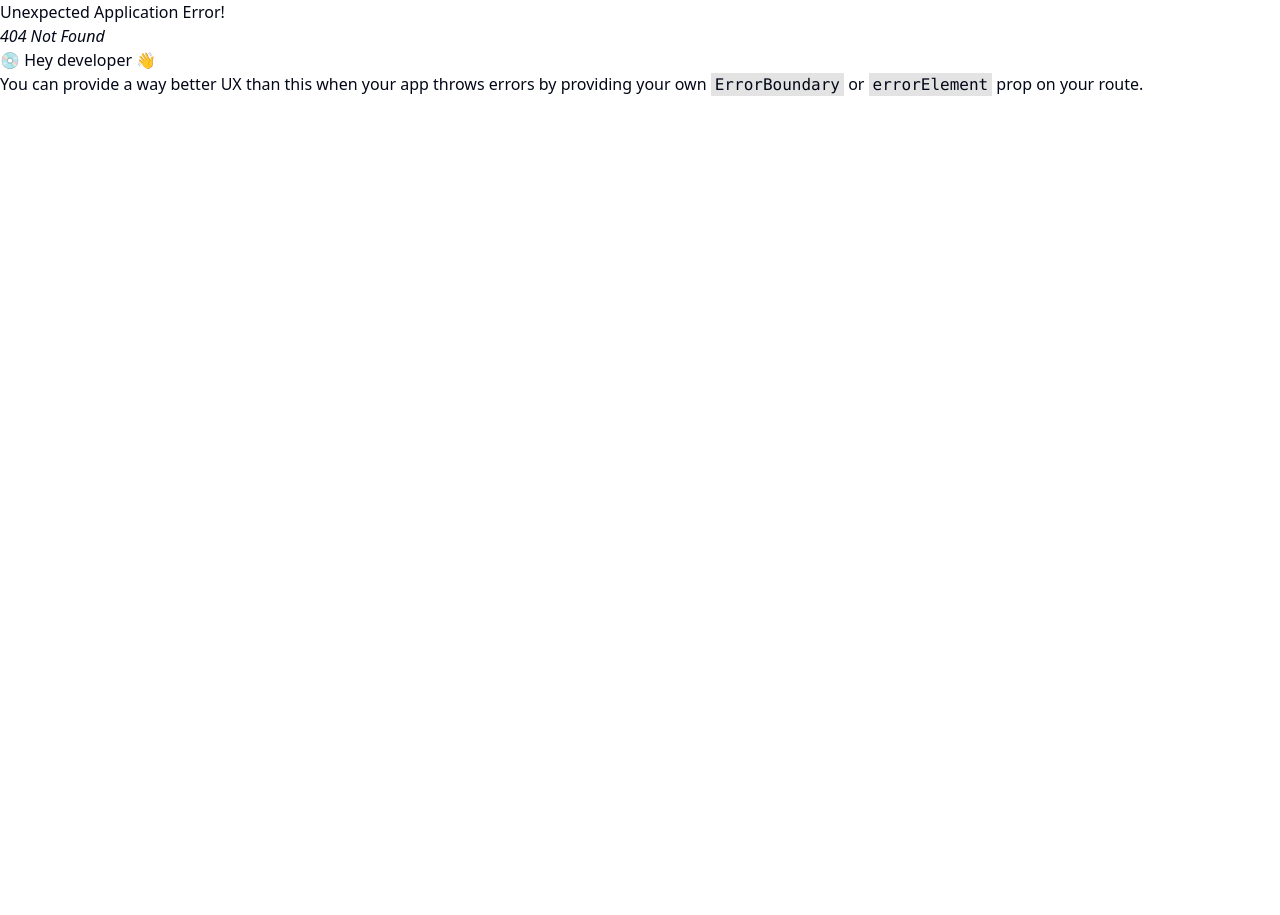
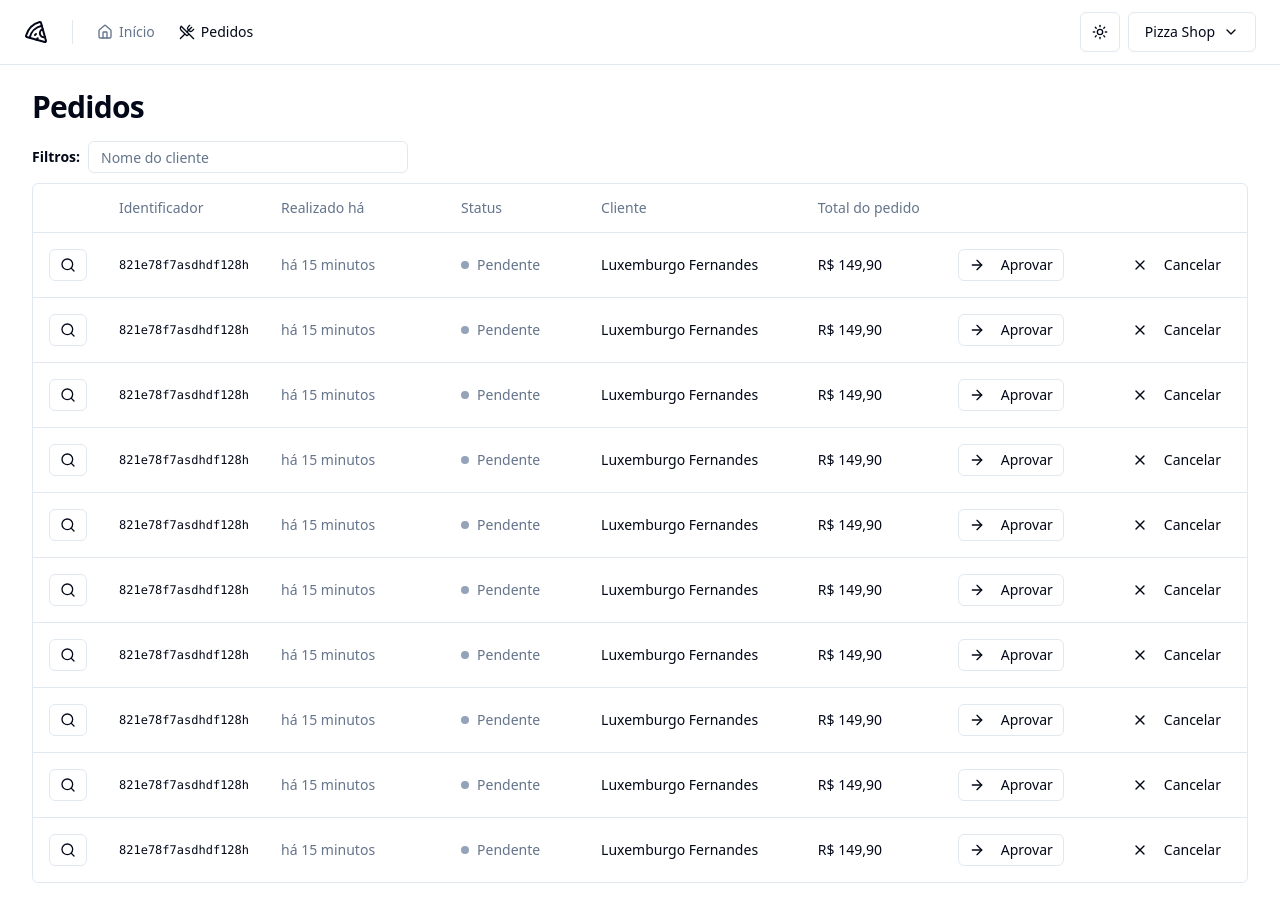
Before and after one commit to LucasAzevedoCosta/API-Restaurante, a React (Vite) app in the folder front-end/: page /orders in a window 1280 px wide. Before the commit this address had no page. Before the commit the page ends 800 px from the top, so only its background shows below. Built offline with nearby package versions, Linux system fonts and the light colour scheme.

Commit message:
:construction: Feat: Página: Listagem de pedidos

```diff
--- a/front-end/src/components/ui/button.tsx
+++ b/front-end/src/components/ui/button.tsx
@@ -22,6 +22,7 @@
       size: {
         default: "h-10 px-4 py-2",
         sm: "h-9 rounded-md px-3",
+        xs: 'h-8 px-2.5',
         lg: "h-11 rounded-md px-8",
         icon: "h-10 w-10",
       },
--- /dev/null
+++ b/front-end/src/components/ui/table.tsx
@@ -0,0 +1,117 @@
+import * as React from "react"
+
+import { cn } from "@/lib/utils"
+
+const Table = React.forwardRef<
+  HTMLTableElement,
+  React.HTMLAttributes<HTMLTableElement>
+>(({ className, ...props }, ref) => (
+  <div className="relative w-full overflow-auto">
+    <table
+      ref={ref}
+      className={cn("w-full caption-bottom text-sm", className)}
+      {...props}
+    />
+  </div>
+))
+Table.displayName = "Table"
+
+const TableHeader = React.forwardRef<
+  HTMLTableSectionElement,
+  React.HTMLAttributes<HTMLTableSectionElement>
+>(({ className, ...props }, ref) => (
+  <thead ref={ref} className={cn("[&_tr]:border-b", className)} {...props} />
+))
+TableHeader.displayName = "TableHeader"
+
+const TableBody = React.forwardRef<
+  HTMLTableSectionElement,
+  React.HTMLAttributes<HTMLTableSectionElement>
+>(({ className, ...props }, ref) => (
+  <tbody
+    ref={ref}
+    className={cn("[&_tr:last-child]:border-0", className)}
+    {...props}
+  />
+))
+TableBody.displayName = "TableBody"
+
+const TableFooter = React.forwardRef<
+  HTMLTableSectionElement,
+  React.HTMLAttributes<HTMLTableSectionElement>
+>(({ className, ...props }, ref) => (
+  <tfoot
+    ref={ref}
+    className={cn(
+      "border-t bg-muted/50 font-medium [&>tr]:last:border-b-0",
+      className
+    )}
+    {...props}
+  />
+))
+TableFooter.displayName = "TableFooter"
+
+const TableRow = React.forwardRef<
+  HTMLTableRowElement,
+  React.HTMLAttributes<HTMLTableRowElement>
+>(({ className, ...props }, ref) => (
+  <tr
+    ref={ref}
+    className={cn(
+      "border-b transition-colors hover:bg-muted/50 data-[state=selected]:bg-muted",
+      className
+    )}
+    {...props}
+  />
+))
+TableRow.displayName = "TableRow"
+
+const TableHead = React.forwardRef<
+  HTMLTableCellElement,
+  React.ThHTMLAttributes<HTMLTableCellElement>
+>(({ className, ...props }, ref) => (
+  <th
+    ref={ref}
+    className={cn(
+      "h-12 px-4 text-left align-middle font-medium text-muted-foreground [&:has([role=checkbox])]:pr-0",
+      className
+    )}
+    {...props}
+  />
+))
+TableHead.displayName = "TableHead"
+
+const TableCell = React.forwardRef<
+  HTMLTableCellElement,
+  React.TdHTMLAttributes<HTMLTableCellElement>
+>(({ className, ...props }, ref) => (
+  <td
+    ref={ref}
+    className={cn("p-4 align-middle [&:has([role=checkbox])]:pr-0", className)}
+    {...props}
+  />
+))
+TableCell.displayName = "TableCell"
+
+const TableCaption = React.forwardRef<
+  HTMLTableCaptionElement,
+  React.HTMLAttributes<HTMLTableCaptionElement>
+>(({ className, ...props }, ref) => (
+  <caption
+    ref={ref}
+    className={cn("mt-4 text-sm text-muted-foreground", className)}
+    {...props}
+  />
+))
+TableCaption.displayName = "TableCaption"
+
+export {
+  Table,
+  TableHeader,
+  TableBody,
+  TableFooter,
+  TableHead,
+  TableRow,
+  TableCell,
+  TableCaption,
+}
--- /dev/null
+++ b/front-end/src/pages/app/orders/orders.tsx
@@ -0,0 +1,92 @@
+import { ArrowRight, Search, X } from "lucide-react";
+import { Helmet } from "react-helmet";
+
+import { Button } from "@/components/ui/button";
+import { Input } from "@/components/ui/input";
+import {
+  Table,
+  TableBody,
+  TableCell,
+  TableHead,
+  TableHeader,
+  TableRow,
+} from "@/components/ui/table";
+
+export function Orders() {
+  return (
+    <>
+      <Helmet title="Pedidos" />
+
+      <div className="flex flex-col gap-4">
+        <h1 className="text-3xl font-bold tracking-tight">Pedidos</h1>
+      </div>
+      <div className="space-y-2.5">
+        <form className="flex items-center gap-2">
+          <span className="text-sm font-semibold">Filtros:</span>
+          <Input placeholder="Nome do cliente" className="h-8 w-[320px]" />
+        </form>
+
+        <div className="rounded-md border">
+          <Table>
+            <TableHeader>
+              <TableRow>
+                <TableHead className="w-[64px]"></TableHead>
+                <TableHead className="w-[140px]">Identificador</TableHead>
+                <TableHead className="w-[180px]">Realizado há</TableHead>
+                <TableHead className="w-[140px]">Status</TableHead>
+                <TableHead>Cliente</TableHead>
+                <TableHead className="w-[140px]">Total do pedido</TableHead>
+                <TableHead className="w-[164px]"></TableHead>
+                <TableHead className="w-[132px]"></TableHead>
+              </TableRow>
+            </TableHeader>
+            <TableBody>
+              {Array.from({ length: 10 }).map((_, i) => {
+                return (
+                  <TableRow key={i}>
+                    <TableCell>
+                      <Button variant="outline" size="xs">
+                        <Search className="h-3 w-3" />
+                        <span className="sr-only">Detalhes do pedido</span>
+                      </Button>
+                    </TableCell>
+                    <TableCell className="font-mono text-xs font-medium">
+                      821e78f7asdhdf128h
+                    </TableCell>
+                    <TableCell className="text-muted-foreground">
+                      há 15 minutos
+                    </TableCell>
+                    <TableCell>
+                      <div className="flex items-center gap-2">
+                        <span className="h-2 w-2 rounded-full bg-slate-400" />
+                        <span className="font-medium text-muted-foreground">
+                          Pendente
+                        </span>
+                      </div>
+                    </TableCell>
+                    <TableCell className="font-medium">
+                      Luxemburgo Fernandes
+                    </TableCell>
+                    <TableCell className="font-medium">R$ 149,90</TableCell>
+                    <TableCell>
+                      <Button variant="outline" size="xs">
+                        <ArrowRight className="mr-2 h-3 w-3" />
+                        Aprovar
+                      </Button>
+                    </TableCell>
+                    <TableCell>
+                      <Button variant="ghost" size="xs">
+                        <X className="mr-2 h-3 w-3" />
+                        Cancelar
+                      </Button>
+                    </TableCell>
+                  </TableRow>
+                );
+              })}
+            </TableBody>
+          </Table>
+        </div>
+      </div>
+    </>
+  );
+}
```
Also changed, not shown: front-end/src/routes.tsx (+17 -12 lines).
